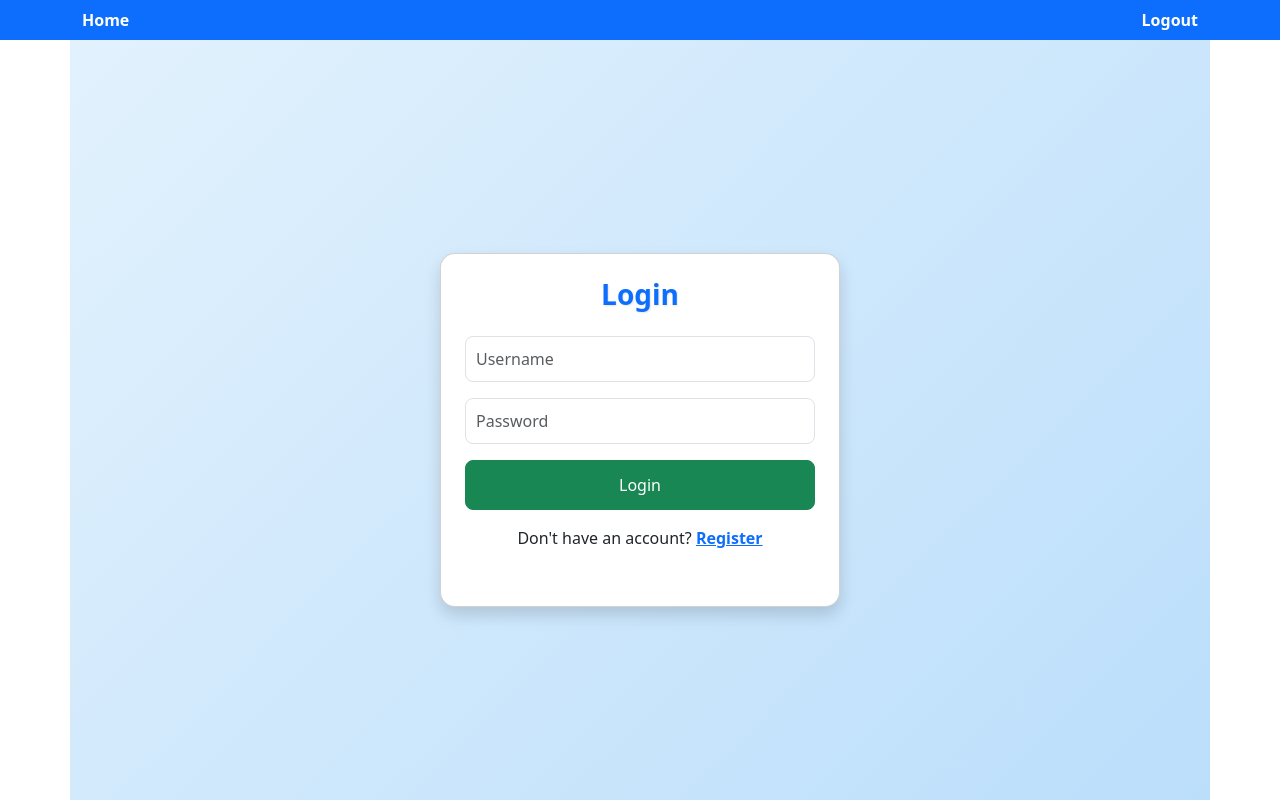
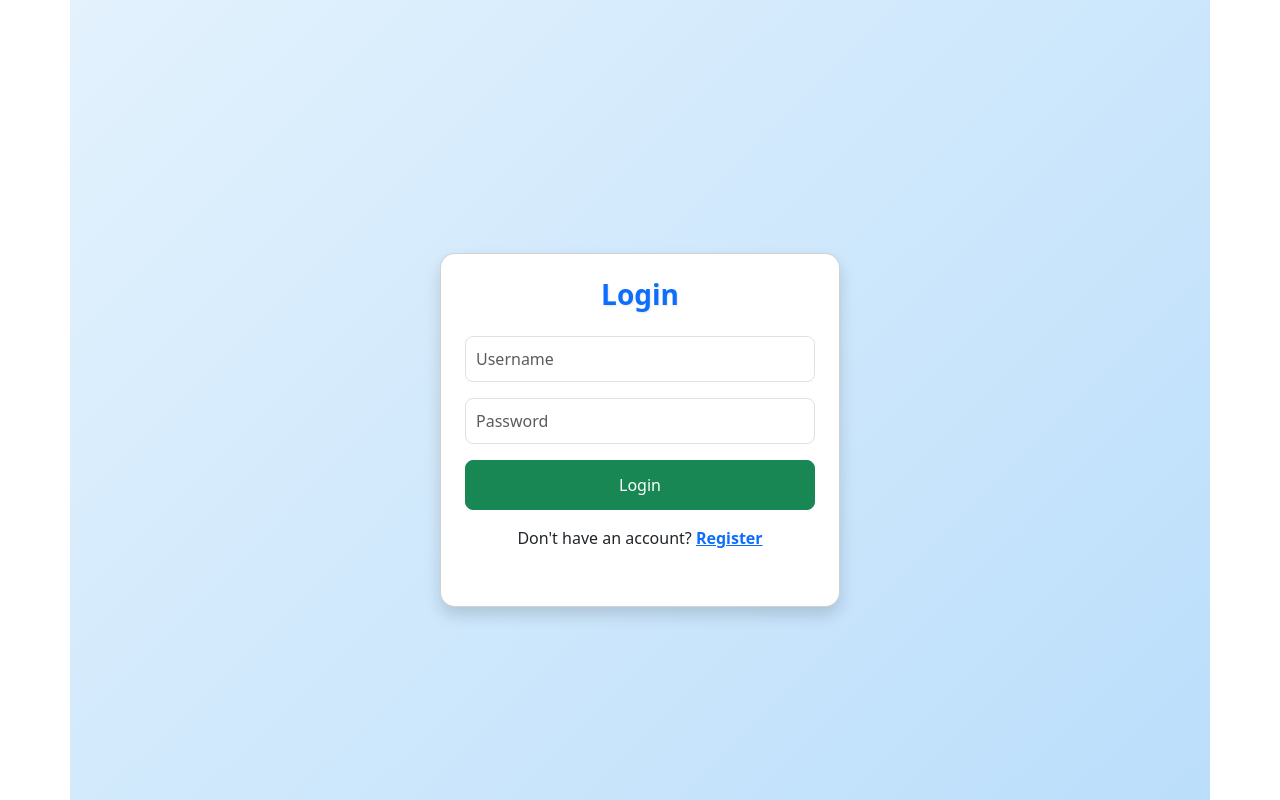
Before and after one commit to OmarKhaled2k3/Multiple-Choice-Online-Exam-System, a Django app: page /login/ in a window 1280 px wide. Run offline with Django 4.2, Linux system fonts and the light colour scheme; some libraries are stand-ins or nearby versions.

Commit message:
moved navigation bar from home,login,take_quiz to base.html

```diff
--- a/DjangoProject/quiz/templates/quiz/base.html
+++ b/DjangoProject/quiz/templates/quiz/base.html
@@ -8,16 +8,14 @@
 <body>
 
 {% if request.path != '/login/' and request.path != '/' %}
-    <div class="container-fluid">
-      <ul class="nav bg-info justify-content-between">
-        <li class="nav-item">
-          <a class="nav-link link-light" href="/home/">HOME</a>
-        </li>
-        <li class="nav-item">
-          <a class="nav-link link-light" href="/logout/">Logout</a>
-        </li>
-      </ul>
-    </div>
+<!-- Full-width blue bar -->
+<div class="bg-primary text-white py-2" style="width: 100%; position: fixed; top: 0; z-index: 1000;">
+  <div class="container d-flex justify-content-between align-items-center">
+      <!-- Navigation Links -->
+      <a href="/" class="text-white text-decoration-none fw-bold">Home</a>
+      <a href="/logout" class="text-white text-decoration-none fw-bold">Logout</a>
+  </div>
+</div>
 {% endif %}
 
   {% block content %}
--- a/DjangoProject/quiz/templates/quiz/login.html
+++ b/DjangoProject/quiz/templates/quiz/login.html
@@ -1,14 +1,7 @@
 {% extends 'quiz/base.html' %}
 {% block title %}Login{% endblock %}
 {% block content %}
-<!-- Full-width blue bar -->
-<div class="bg-primary text-white py-2" style="width: 100%; position: fixed; top: 0; z-index: 1000;">
-    <div class="container d-flex justify-content-between align-items-center">
-        <!-- Navigation Links -->
-        <a href="/" class="text-white text-decoration-none fw-bold">Home</a>
-        <a href="/logout" class="text-white text-decoration-none fw-bold">Logout</a>
-    </div>
-</div>
+
 
 <!-- Main content -->
 <div class="container d-flex justify-content-center align-items-center" style="height: 100vh; padding-top: 60px; background: linear-gradient(135deg, #e3f2fd, #bbdefb);">
```
Also changed, not shown: DjangoProject/quiz/templates/quiz/home.html (+0 -7 lines), DjangoProject/quiz/templates/quiz/take_quiz.html (+1 -9 lines), DjangoProject/db.sqlite3.
